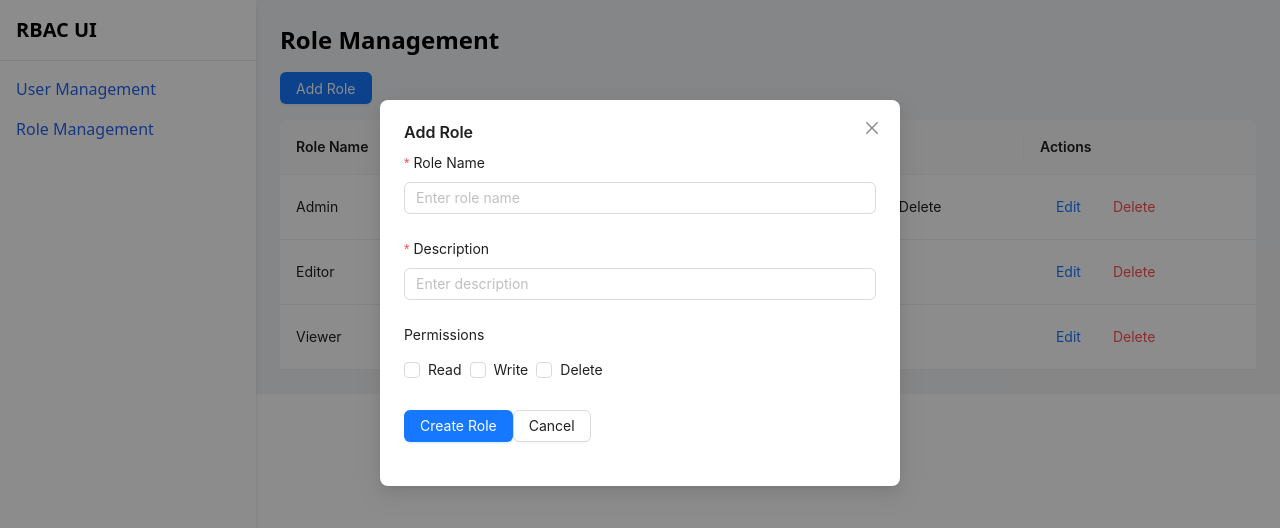
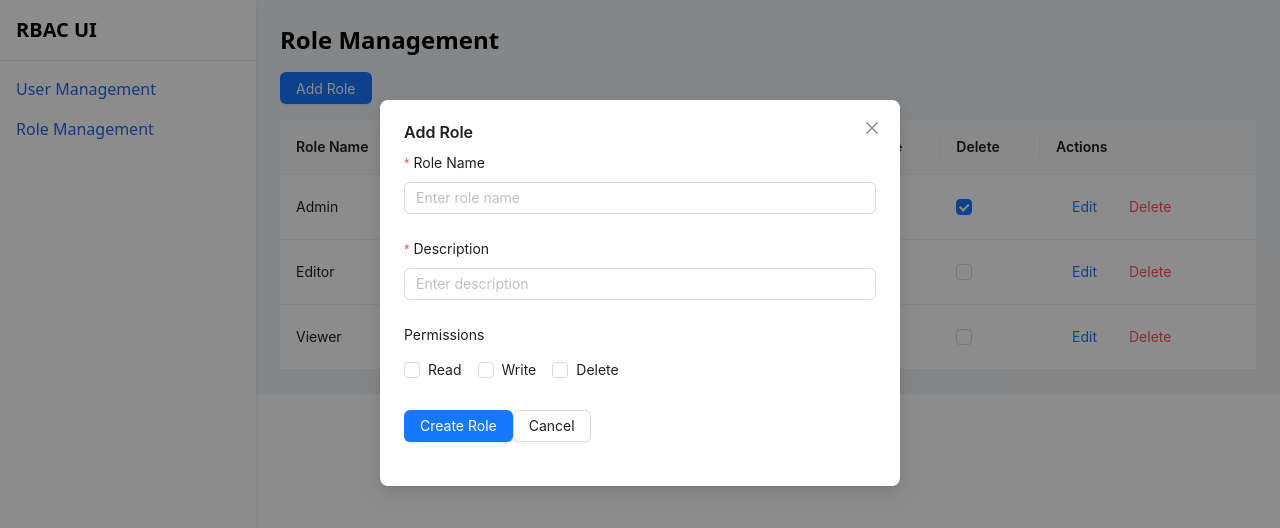
Before and after one commit to vasavi-22/RBAC-UI, a React (Create React App) app: page /roles in a window 1280 px wide. Both pictures are taken after a click on the button "Add Role". Shown: the top 528 px of the page. Built offline with nearby package versions, Linux system fonts and the light colour scheme.

Commit message:
role management changes

```diff
--- a/src/pages/RoleManagement.js
+++ b/src/pages/RoleManagement.js
@@ -1,18 +1,32 @@
 import React, { useState } from "react";
-import { Table, Button, Modal, Form, Input, Checkbox, message } from "antd";
+import { Table, Checkbox, Input, Button, Modal, Form, message } from "antd";
 
 const RoleManagement = () => {
   const [roles, setRoles] = useState([
-    { id: 1, name: "Admin", description: "Full access to all resources", permissions: { Read: true, Write: true, Delete: true } },
-    { id: 2, name: "Editor", description: "Can edit content but cannot delete", permissions: { Read: true, Write: true, Delete: false } },
-    { id: 3, name: "Viewer", description: "Can only view content", permissions: { Read: true, Write: false, Delete: false } },
+    {
+      id: 1,
+      name: "Admin",
+      description: "Full access to all resources",
+      permissions: ["Read", "Write", "Delete"],
+    },
+    {
+      id: 2,
+      name: "Editor",
+      description: "Can edit content but cannot delete",
+      permissions: ["Read", "Write"],
+    },
+    {
+      id: 3,
+      name: "Viewer",
+      description: "Can only view content",
+      permissions: ["Read"],
+    },
   ]);
 
+  const [availablePermissions] = useState(["Read", "Write", "Delete"]);
   const [isModalVisible, setIsModalVisible] = useState(false);
   const [editingRole, setEditingRole] = useState(null);
   const [form] = Form.useForm();
-
-  const permissions = ["Read", "Write", "Delete"];
 
   const handleAddRole = () => {
     setEditingRole(null);
@@ -30,25 +44,32 @@ const RoleManagement = () => {
     setIsModalVisible(true);
   };
 
+  const handlePermissionToggle = (roleId, permission) => {
+    setRoles((prevRoles) =>
+      prevRoles.map((role) =>
+        role.id === roleId
+          ? {
+              ...role,
+              permissions: role.permissions.includes(permission)
+                ? role.permissions.filter((perm) => perm !== permission)
+                : [...role.permissions, permission],
+            }
+          : role
+      )
+    );
+    message.success("Permissions updated successfully!");
+  };
+
   const handleDeleteRole = (role) => {
     Modal.confirm({
       title: "Are you sure you want to delete this role?",
+      content: `Role: ${role.name}`,
       okText: "Yes",
       okType: "danger",
       cancelText: "No",
       onOk: () => {
         setRoles((prevRoles) => prevRoles.filter((r) => r.id !== role.id));
         message.success("Role deleted successfully");
-      },
-    });
-  };
-
-  const handlePermissionChange = (permission, value) => {
-    const currentPermissions = form.getFieldValue("permissions") || {};
-    form.setFieldsValue({
-      permissions: {
-        ...currentPermissions,
-        [permission]: value,
       },
     });
   };
@@ -77,7 +98,7 @@ const RoleManagement = () => {
     setIsModalVisible(false);
   };
 
-  const roleColumns = [
+  const columns = [
     {
       title: "Role Name",
       dataIndex: "name",
@@ -88,15 +109,16 @@ const RoleManagement = () => {
       dataIndex: "description",
       key: "description",
     },
-    {
-      title: "Permissions",
-      key: "permissions",
-      render: (_, record) =>
-        Object.entries(record.permissions)
-          .filter(([, value]) => value)
-          .map(([perm]) => perm)
-          .join(", "),
-    },
+    ...availablePermissions.map((permission) => ({
+      title: permission,
+      key: permission,
+      render: (_, record) => (
+        <Checkbox
+          checked={record.permissions.includes(permission)}
+          onChange={() => handlePermissionToggle(record.id, permission)}
+        />
+      ),
+    })),
     {
       title: "Actions",
       key: "actions",
@@ -119,11 +141,16 @@ const RoleManagement = () => {
       <Button type="primary" className="mb-4" onClick={handleAddRole}>
         Add Role
       </Button>
-      <Table dataSource={roles} columns={roleColumns} rowKey="id" pagination={false} />
+      <Table
+        dataSource={roles}
+        columns={columns}
+        rowKey="id"
+        pagination={false}
+      />
 
       <Modal
         title={editingRole ? "Edit Role" : "Add Role"}
-        visible={isModalVisible}
+        open={isModalVisible}
         onCancel={() => setIsModalVisible(false)}
         footer={null}
       >
@@ -138,22 +165,29 @@ const RoleManagement = () => {
           <Form.Item
             label="Description"
             name="description"
-            rules={[{ required: true, message: "Please enter the description" }]}
+            rules={[
+              { required: true, message: "Please enter the description" },
+            ]}
           >
             <Input placeholder="Enter description" />
           </Form.Item>
           <Form.Item label="Permissions" name="permissions">
-            <div>
-              {permissions.map((permission) => (
+            <Checkbox.Group>
+              {availablePermissions.map((permission) => (
                 <Checkbox
                   key={permission}
-                  checked={form.getFieldValue("permissions")?.[permission] || false}
-                  onChange={(e) => handlePermissionChange(permission, e.target.checked)}
+                  value={permission}
+                  checked={
+                    form.getFieldValue("permissions")?.[permission] || false
+                  }
+                  onChange={(e) =>
+                    handlePermissionToggle(permission, e.target.checked)
+                  }
                 >
                   {permission}
                 </Checkbox>
               ))}
-            </div>
+            </Checkbox.Group>
           </Form.Item>
           <Form.Item>
             <Button type="primary" htmlType="submit">
```
